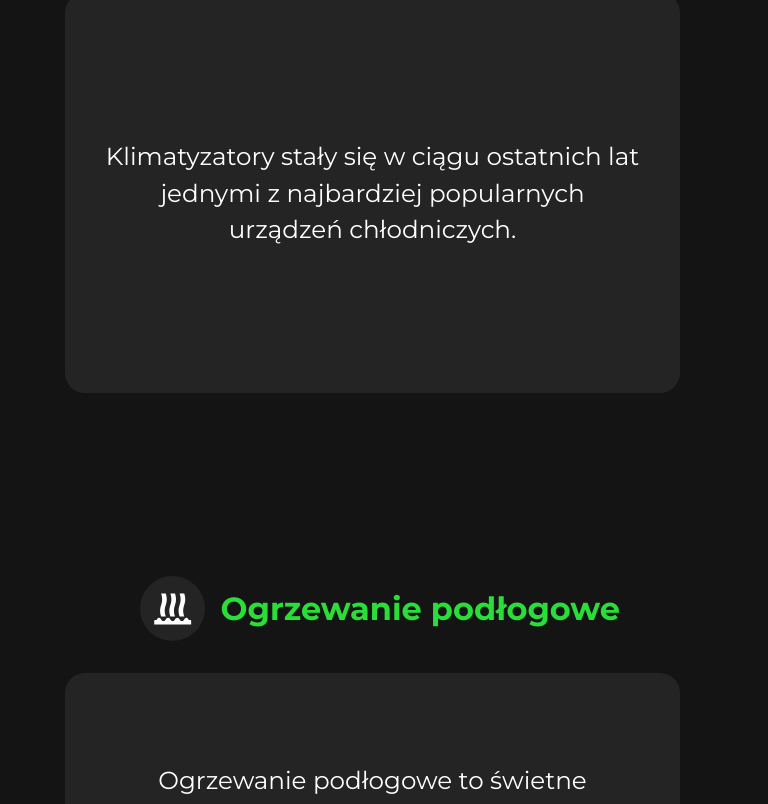
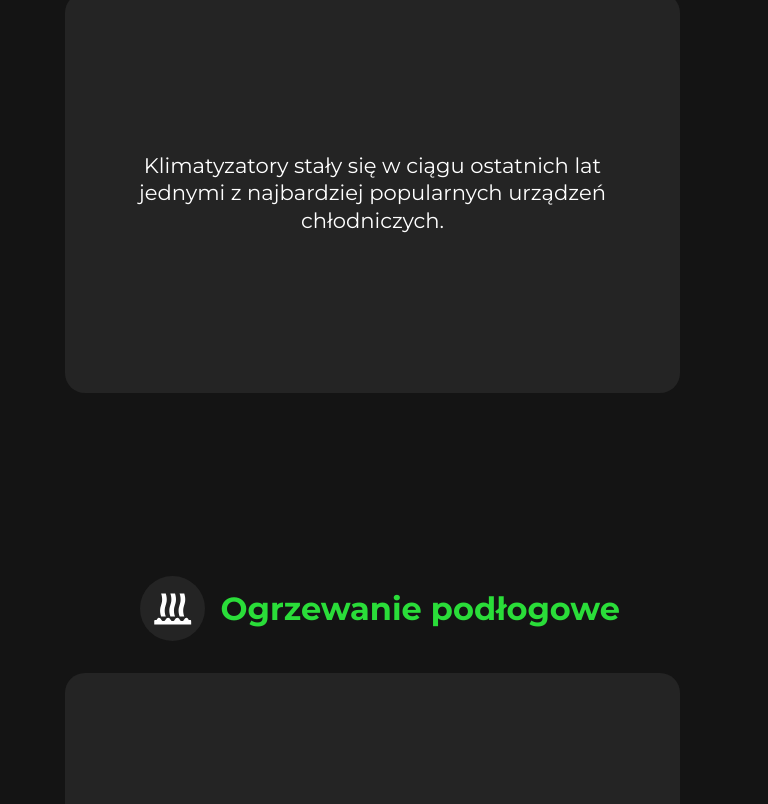
Before and after one commit to bszczypior/ekointel, a React (Create React App) app: page / in a window 768 px wide. Shown: the part 3496-4300 px from the top of the page. Built offline with nearby package versions, Linux system fonts and the light colour scheme; a web font is replaced by a local one.

Commit message:
update 2 21.06.2020

```diff
--- a/src/components/About/About.module.css
+++ b/src/components/About/About.module.css
@@ -113,6 +113,10 @@
     justify-content: center;
     color: rgb(42, 221, 57);
   }
+  .aboutContent p{
+    font-size: 1.2em;
+    line-height: 1.3em;
+  }
   .aboutSingle {
     display: flex;
     flex-direction: column;
@@ -221,6 +225,10 @@
     text-align: center;
     line-height: 1.5em;
   }
+  .aboutContent p{
+    font-size: 1.2em;
+    line-height: 1.3em;
+  }
   .aboutContent p span {
     display: none;
   }
```
